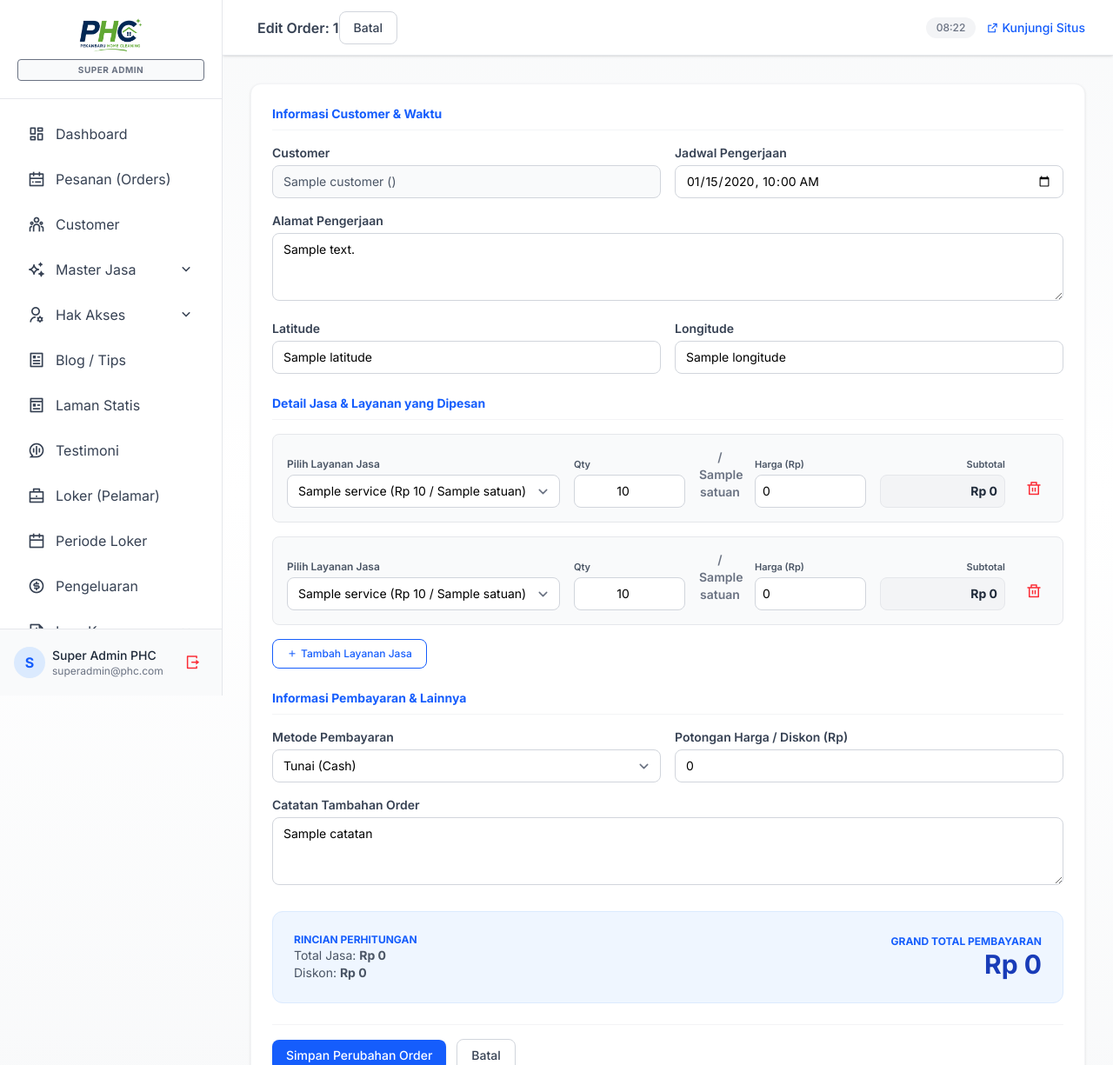
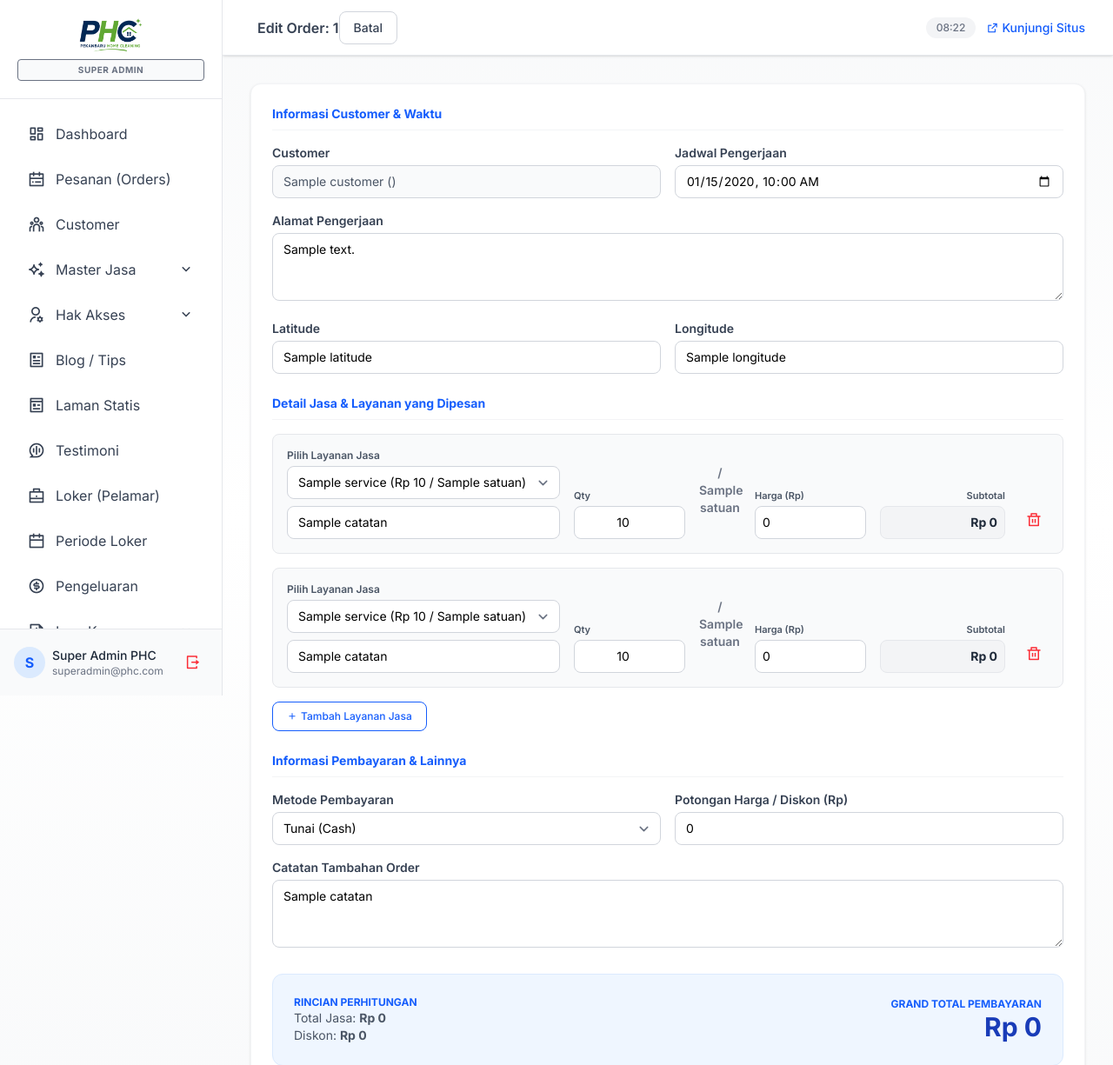
Before and after one commit to edipurwanto1988/phc, a Laravel app: template resources/views/admin/orders/edit.blade.php in a window 1280 px wide. Shown: the top 1225 px of the page at 87% size. Run offline with Laravel 12, Linux system fonts and the light colour scheme; a user stored in the database is signed in; data comes from the database, SQL or seed files in the repository; tables that the repository leaves empty hold one stand-in row (values such as "Sample post"); the template is opened without the code that fills it: most values are stand-ins (such as "Sample title", 1, 10 or a date in 2020); style sheets or scripts are compiled from the project's sources; parts of the project's set-up code (start-up, migrations or seed data) failed here and were passed over.

Commit message:
feat(orders): tambah keterangan per layanan jasa, tampil di form dan invoice

```diff
--- a/resources/views/admin/orders/create.blade.php
+++ b/resources/views/admin/orders/create.blade.php
@@ -153,6 +153,7 @@
                                 <option value="{{ $service->id }}" data-harga="{{ $service->harga }}" data-satuan="{{ $service->satuan }}">{{ !empty($service->nama_invoice) ? $service->nama_invoice : $service->nama }} (Rp {{ number_format($service->harga, 0, ',', '.') }} / {{ $service->satuan }})</option>
                                 @endforeach
                             </select>
+                            <input type="text" :name="'items['+index+'][catatan]'" x-model="item.catatan" maxlength="255" placeholder="Keterangan (opsional), contoh: Anti rayap (dalam gedung)" class="mt-2 w-full px-3 py-2 border border-gray-300 rounded-lg focus:outline-none focus:ring-2 focus:ring-blue-500 text-sm bg-white">
                         </div>
 
                         <!-- Qty -->
@@ -305,10 +306,10 @@ function orderForm() {
         longitude: '',
         diskon: 0,
         items: [
-            { service_id: '', qty: 1, harga: 0, satuan: '' }
+            { service_id: '', qty: 1, harga: 0, satuan: '', catatan: '' }
         ],
         addItem() {
-            this.items.push({ service_id: '', qty: 1, harga: 0, satuan: '' });
+            this.items.push({ service_id: '', qty: 1, harga: 0, satuan: '', catatan: '' });
         },
         removeItem(index) {
             if (this.items.length > 1) {
--- a/resources/views/admin/orders/edit.blade.php
+++ b/resources/views/admin/orders/edit.blade.php
@@ -72,6 +72,7 @@
                                 <option value="{{ $service->id }}" data-harga="{{ $service->harga }}" data-satuan="{{ $service->satuan }}">{{ !empty($service->nama_invoice) ? $service->nama_invoice : $service->nama }} (Rp {{ number_format($service->harga, 0, ',', '.') }} / {{ $service->satuan }})</option>
                                 @endforeach
                             </select>
+                            <input type="text" :name="'items['+index+'][catatan]'" x-model="item.catatan" maxlength="255" placeholder="Keterangan (opsional), contoh: Anti rayap (dalam gedung)" class="mt-2 w-full px-3 py-2 border border-gray-300 rounded-lg focus:outline-none focus:ring-2 focus:ring-blue-500 text-sm bg-white">
                         </div>
 
                         <!-- Qty -->
@@ -180,12 +181,13 @@ function orderForm() {
                 service_id: '{{ $item->service_id }}',
                 qty: {{ $item->qty }},
                 harga: {{ (int)$item->harga_satuan }},
-                satuan: '{{ $item->satuan }}'
+                satuan: '{{ $item->satuan }}',
+                catatan: @js($item->catatan ?? '')
             },
             @endforeach
         ],
         addItem() {
-            this.items.push({ service_id: '', qty: 1, harga: 0, satuan: '' });
+            this.items.push({ service_id: '', qty: 1, harga: 0, satuan: '', catatan: '' });
         },
         removeItem(index) {
             if (this.items.length > 1) {
```
Also changed, not shown: resources/views/admin/orders/invoice.blade.php (+6 -1 lines).
